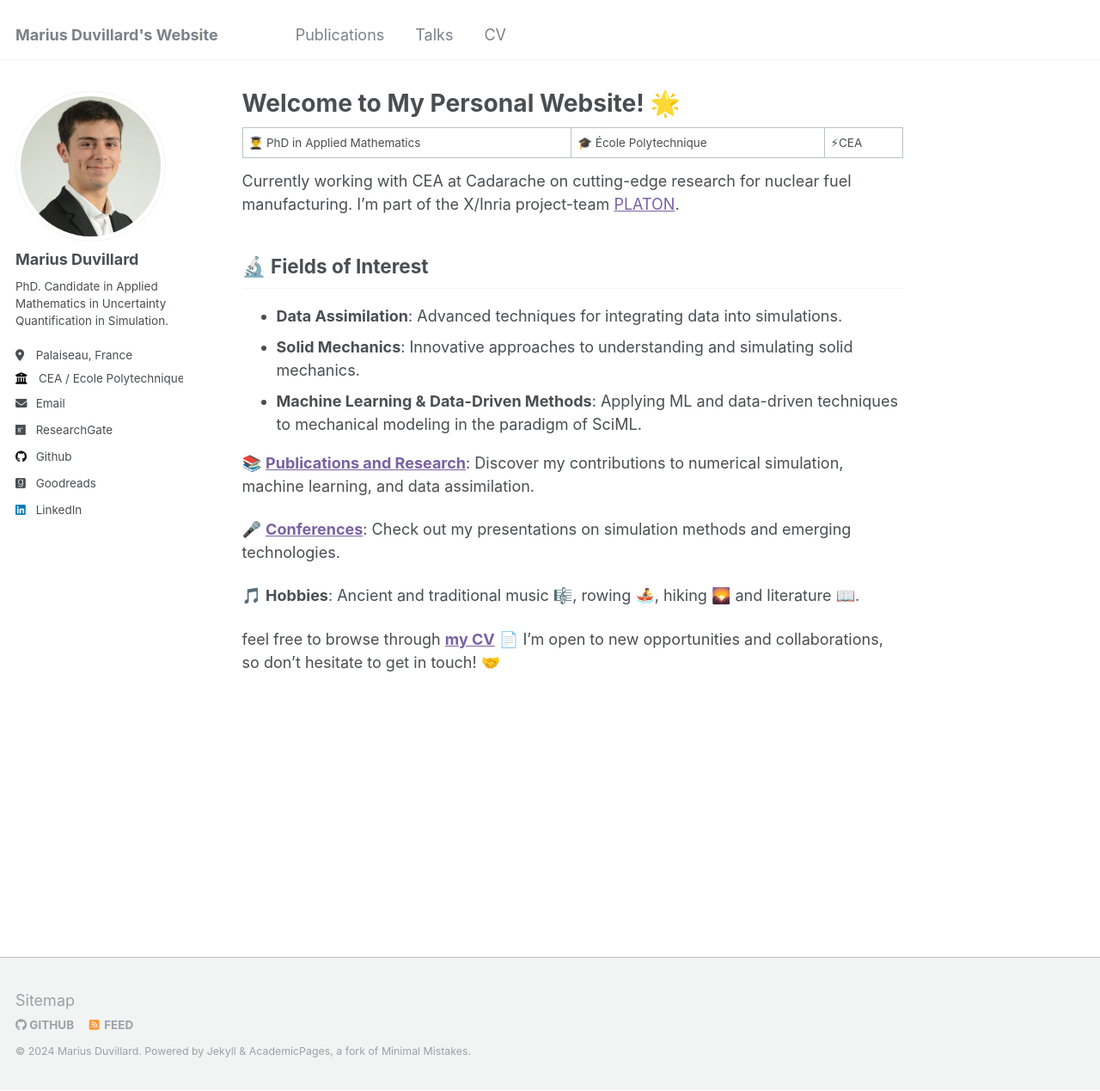
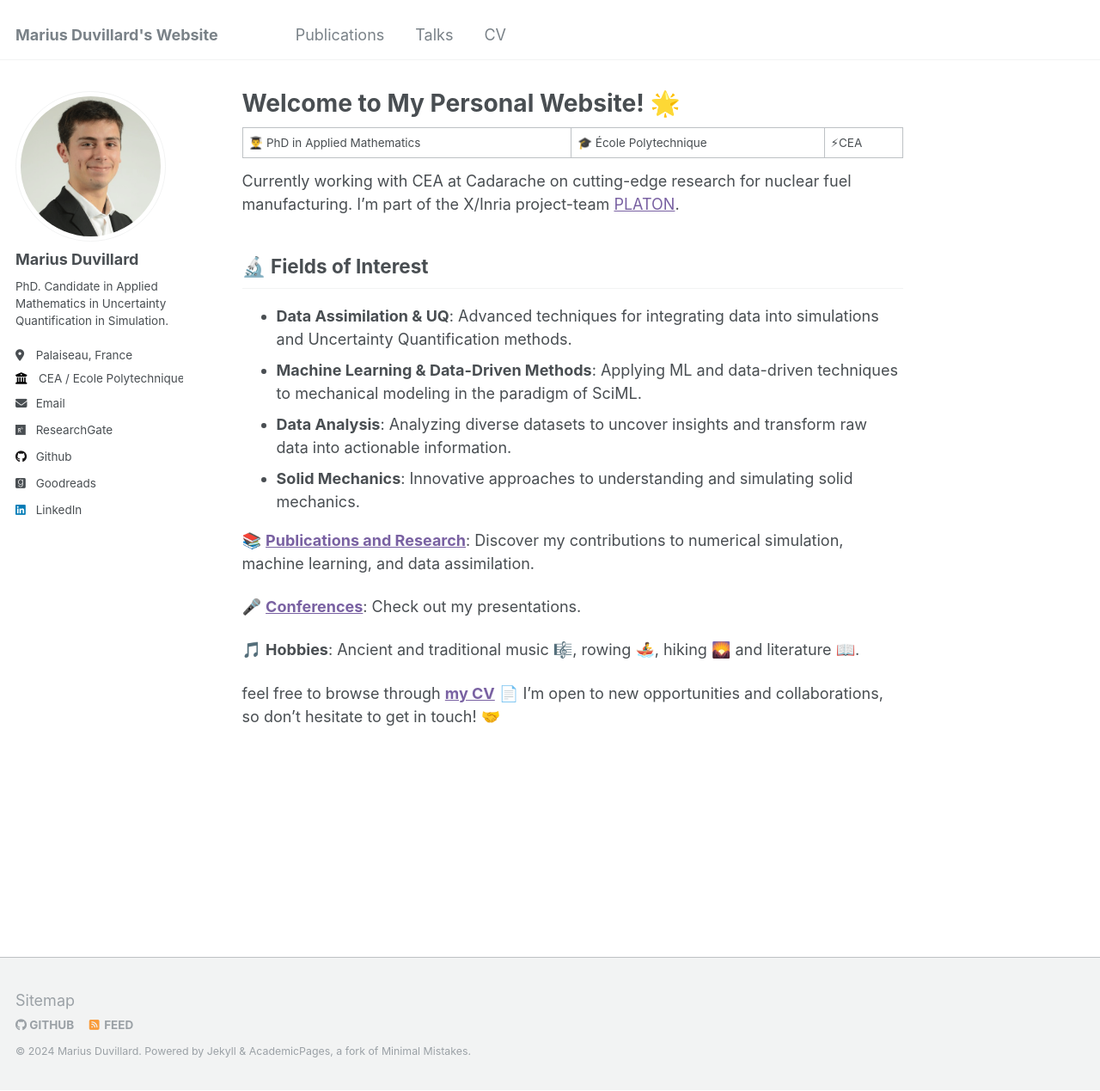
Before and after one commit to marius-duvillard/marius-duvillard.github.io, a Jekyll site: the page built from _pages/about.md, in a window 1280 px wide and 1269 px high. Shown: the whole window at 86% size. Built offline with Jekyll 4.4.1, drawn with Linux system fonts in a browser that asks for light colours.

Commit message:
update about

```diff
--- a/_pages/about.md
+++ b/_pages/about.md
@@ -14,15 +14,16 @@ I'm part of the X/Inria project-team [PLATON](https://team.inria.fr/platon/).
 
 ## 🔬 Fields of Interest
 
-- **Data Assimilation**: Advanced techniques for integrating data into simulations.
+- **Data Assimilation & UQ**: Advanced techniques for integrating data into simulations and Uncertainty Quantification methods.
+- **Machine Learning & Data-Driven Methods**: Applying ML and data-driven techniques to mechanical modeling in the paradigm of SciML.
+- **Data Analysis**: Analyzing diverse datasets to uncover insights and transform raw data into actionable information.
 - **Solid Mechanics**: Innovative approaches to understanding and simulating solid mechanics.
-- **Machine Learning & Data-Driven Methods**: Applying ML and data-driven techniques to mechanical modeling in the paradigm of SciML.
 
 
 📚 [**Publications and Research**](publications/): Discover my contributions to numerical simulation, machine learning, and data assimilation.
 
-🎤 [**Conferences**](talks/): Check out my presentations on simulation methods and emerging technologies.
+🎤 [**Conferences**](talks/): Check out my presentations.
 
 🎵 **Hobbies**: Ancient and traditional music 🎼, rowing 🚣‍♂️, hiking 🌄 and literature 📖.
 
- feel free to browse through [**my CV**](cv/) 📄 I'm open to new opportunities and collaborations, so don't hesitate to get in touch! 🤝
+feel free to browse through [**my CV**](cv/) 📄 I'm open to new opportunities and collaborations, so don't hesitate to get in touch! 🤝
```
